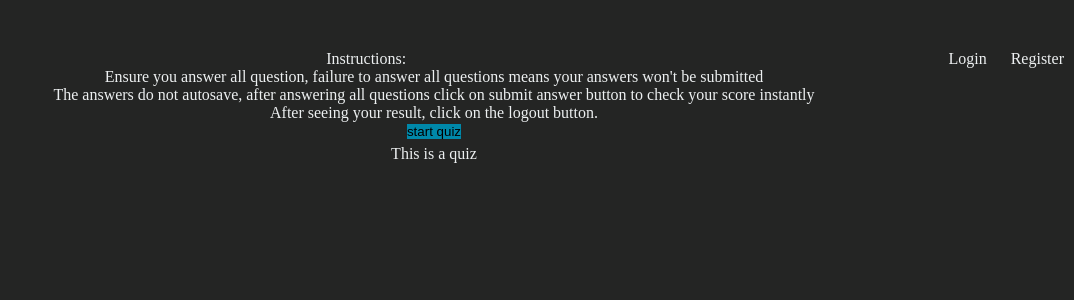
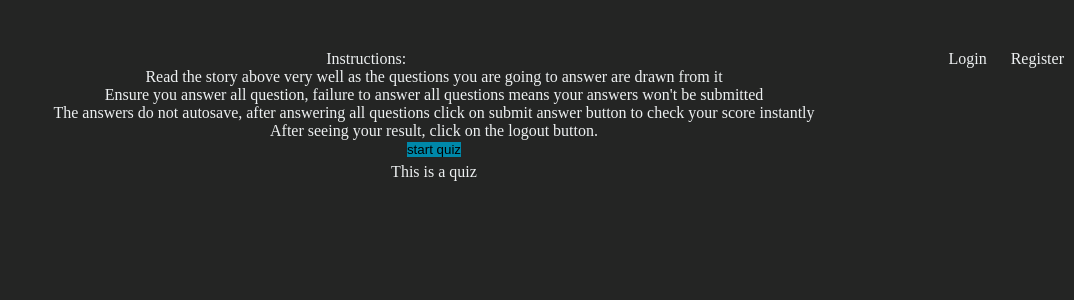
Before and after one commit to Olamidun/olamidun-django-mcq, a Django app: page / in a window 1280 px wide. Shown: the top 300 px of the page, without its empty margins (206-1280 px from the left). Run offline with Django 3.2, Linux system fonts and the light colour scheme; data comes from the database, SQL or seed files in the repository.

Commit message:
made a minor change to home page

```diff
--- a/polls/templates/polls/home.html
+++ b/polls/templates/polls/home.html
@@ -2,6 +2,7 @@
 {% block content %}
     <div class="story">
         <div>Instructions:
+            <p>Read the story above very well as the questions you are going to answer are drawn from it</p>
             <p>Ensure you answer all question, failure to answer all questions means your answers won't be submitted</p>
             <p>The answers do not autosave, after answering all questions click on submit answer button to check your score instantly</p>
             <p>After seeing your result, click on the logout button.</p>
```
